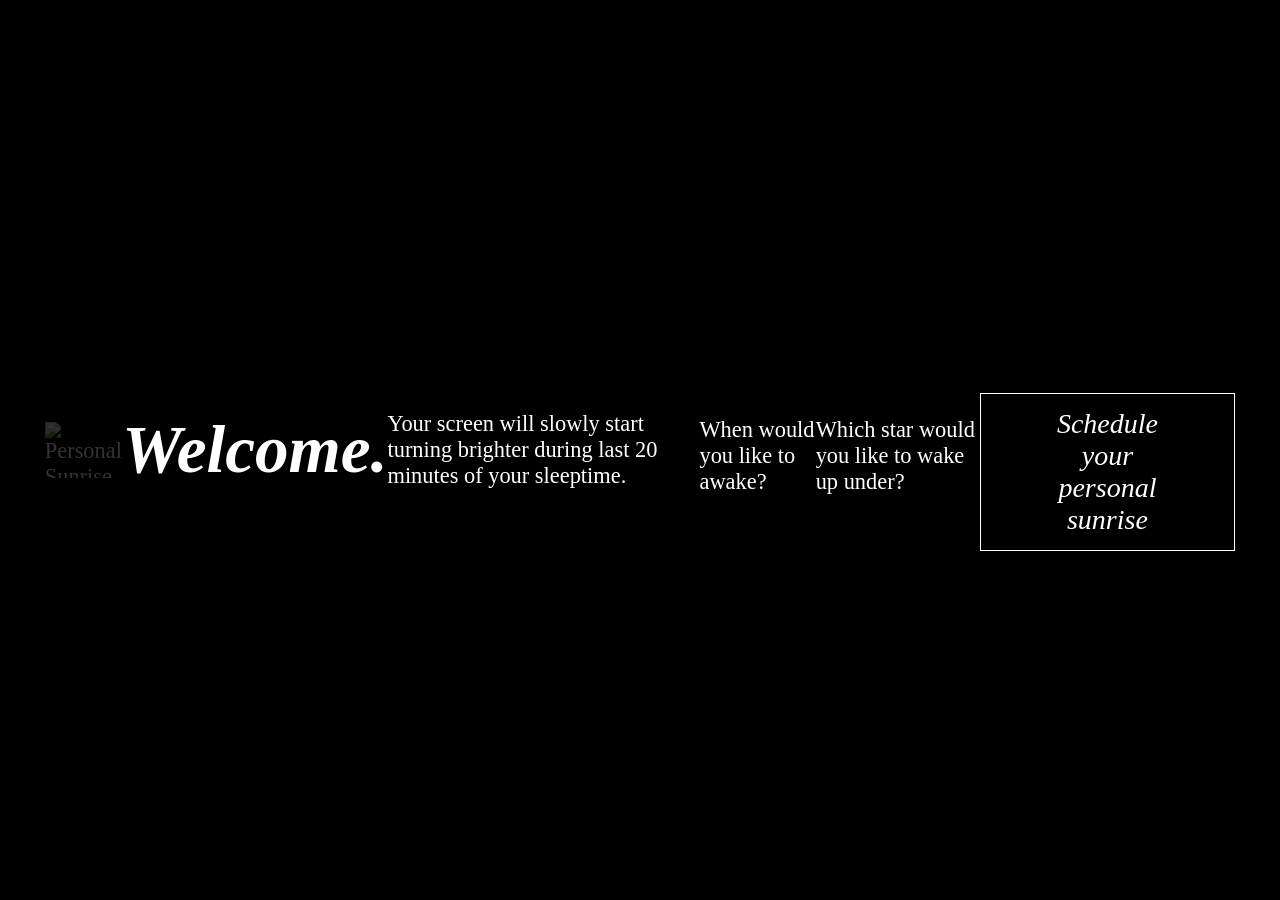
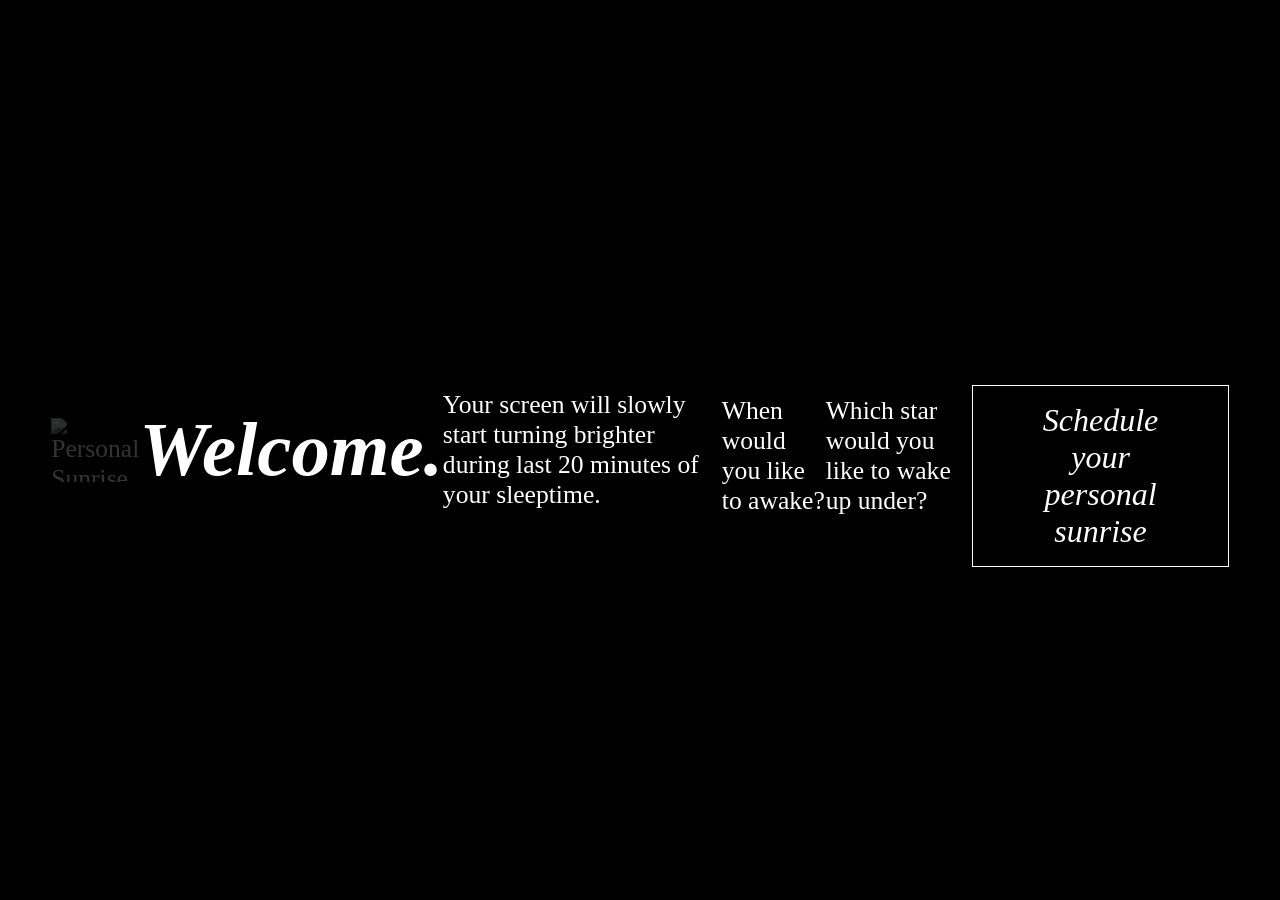

fix: make text smaller on mobile

--- a/styles.css
+++ b/styles.css
@@ -12,16 +12,11 @@
 }
 
 html {
-    font-size: clamp(1.4rem, 1vw, 2rem);
+    font-size: clamp(0.8rem, 2vw, 2rem);
 }
 
 body {
-    height: 100vh;
     contain: paint;
-}
-
-body > div {
-    height: 100%;
 }
 
 #logo {
@@ -38,6 +33,7 @@ body > div {
     display: flex;
     align-items: stretch;
     flex-direction: column;
+    min-height: 100vh;
 }
 
 #menu {
@@ -82,7 +78,7 @@ h1 {
 
 #description {
     text-align: center;
-    width: 28rem;
+    max-width: 28rem;
     align-self: center;
     margin-block-end: 2rem;
 }
